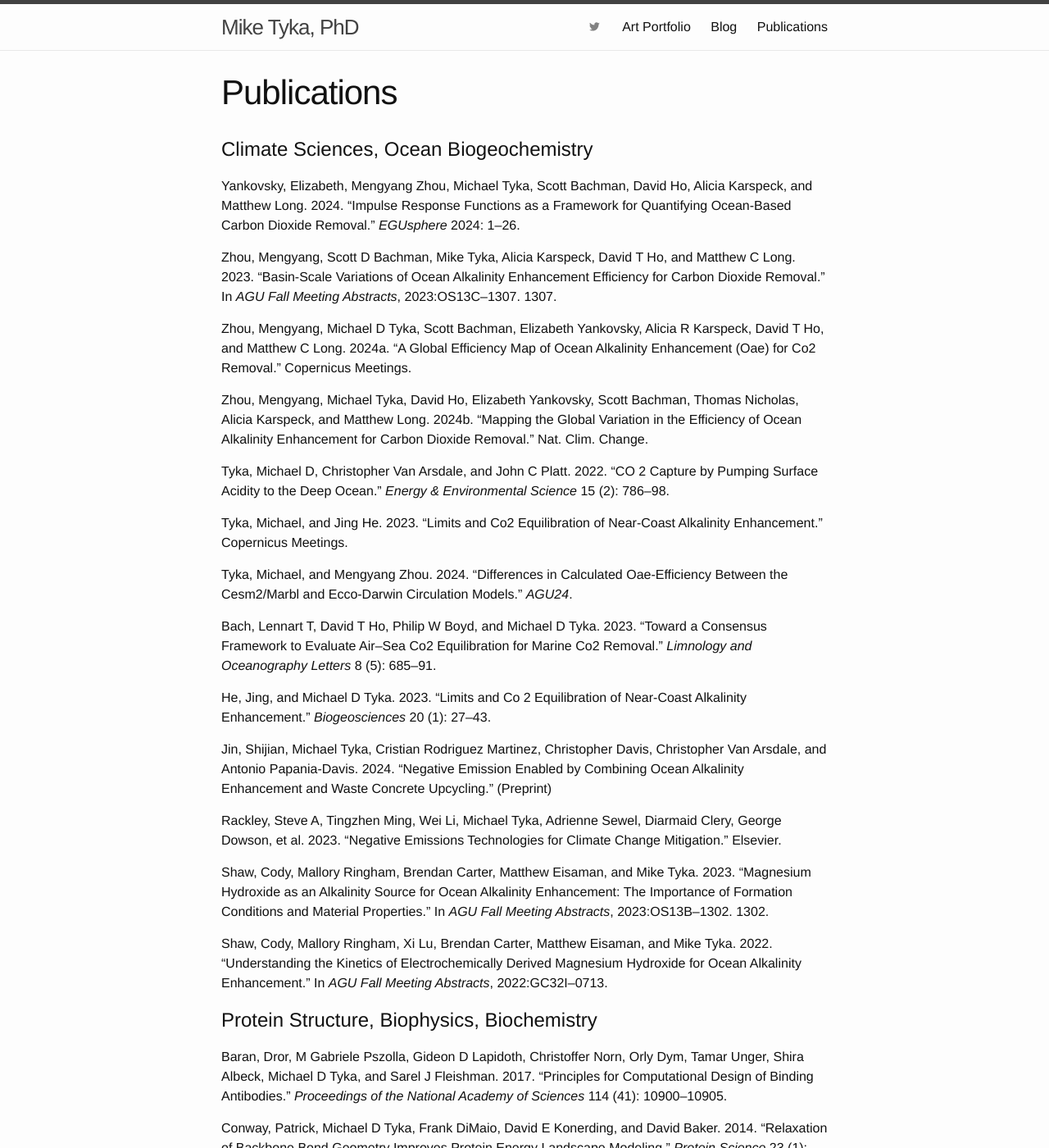
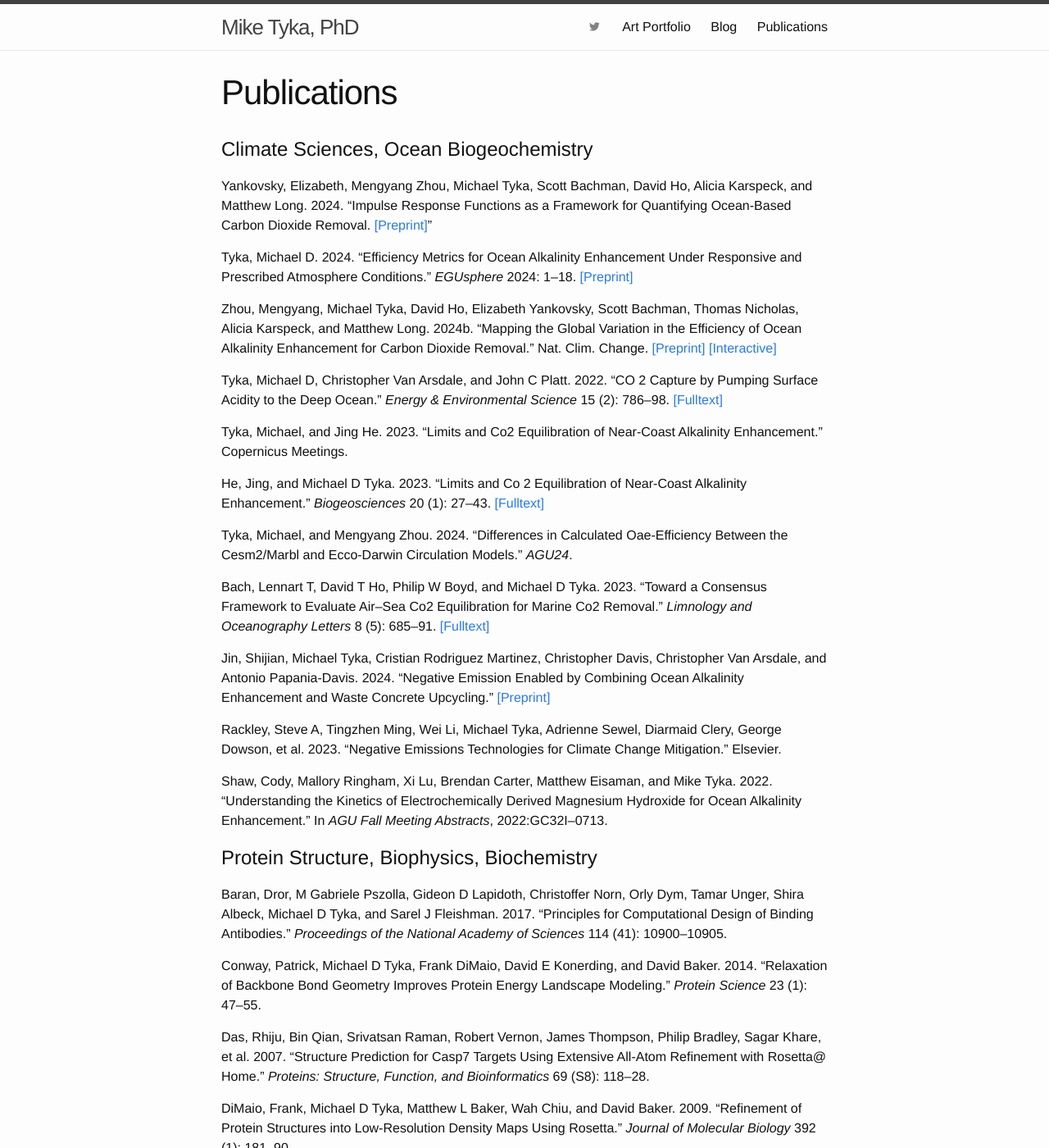
Before and after one commit to mtyka/mtyka.github.io, a Jekyll site: the page built from publications.md, in a window 1280 px wide and 1400 px high. Shown: the whole window at 82% size. Built offline with Jekyll 4.4.1, drawn with Linux system fonts in a browser that asks for light colours; some of the changed text lies outside the part shown.

Commit message:
Added links to recent papers

```diff
--- a/publications.md
+++ b/publications.md
@@ -9,30 +9,33 @@ permalink: /publications/
 
 Yankovsky, Elizabeth, Mengyang Zhou, Michael Tyka, Scott Bachman, David
 Ho, Alicia Karspeck, and Matthew Long. 2024. “Impulse Response Functions
-as a Framework for Quantifying Ocean-Based Carbon Dioxide Removal.”
-*EGUsphere* 2024: 1–26.
+as a Framework for Quantifying Ocean-Based Carbon Dioxide Removal.
+[[Preprint]](https://egusphere.copernicus.org/preprints/2024/egusphere-2024-2697/egusphere-2024-2697.pdf)”
 
-Zhou, Mengyang, Scott D Bachman, Mike Tyka, Alicia Karspeck, David T Ho,
-and Matthew C Long. 2023. “Basin-Scale Variations of Ocean Alkalinity
-Enhancement Efficiency for Carbon Dioxide Removal.” In *AGU Fall Meeting
-Abstracts*, 2023:OS13C–1307. 1307.
+Tyka, Michael D. 2024. “Efficiency Metrics for Ocean Alkalinity
+Enhancement Under Responsive and Prescribed Atmosphere Conditions.”
+*EGUsphere* 2024: 1–18.
+[[Preprint]](https://egusphere.copernicus.org/preprints/2024/egusphere-2024-2150/)
 
-Zhou, Mengyang, Michael D Tyka, Scott Bachman, Elizabeth Yankovsky,
-Alicia R Karspeck, David T Ho, and Matthew C Long. 2024a. “A Global
-Efficiency Map of Ocean Alkalinity Enhancement (Oae) for Co2 Removal.”
-Copernicus Meetings.
 
 Zhou, Mengyang, Michael Tyka, David Ho, Elizabeth Yankovsky, Scott
 Bachman, Thomas Nicholas, Alicia Karspeck, and Matthew Long. 2024b.
 “Mapping the Global Variation in the Efficiency of Ocean Alkalinity
 Enhancement for Carbon Dioxide Removal.” Nat. Clim. Change.
+[[Preprint]](https://www.researchsquare.com/article/rs-4124909/v1)
+[[Interactive]](https://carbonplan.org/research/oae-efficiency)
 
 Tyka, Michael D, Christopher Van Arsdale, and John C Platt. 2022. “CO 2
 Capture by Pumping Surface Acidity to the Deep Ocean.” *Energy &
 Environmental Science* 15 (2): 786–98.
+[[Fulltext]](https://pubs.rsc.org/en/content/articlelanding/2022/ee/d1ee01532j)
 
 Tyka, Michael, and Jing He. 2023. “Limits and Co2 Equilibration of
 Near-Coast Alkalinity Enhancement.” Copernicus Meetings.
+
+He, Jing, and Michael D Tyka. 2023. “Limits and Co 2 Equilibration of
+Near-Coast Alkalinity Enhancement.” *Biogeosciences* 20 (1): 27–43.
+[[Fulltext]](https://bg.copernicus.org/articles/20/27/2023/bg-20-27-2023.html)
 
 Tyka, Michael, and Mengyang Zhou. 2024. “Differences in Calculated
 Oae-Efficiency Between the Cesm2/Marbl and Ecco-Darwin Circulation
@@ -41,25 +44,16 @@ Models.” *AGU24*.
 Bach, Lennart T, David T Ho, Philip W Boyd, and Michael D Tyka. 2023.
 “Toward a Consensus Framework to Evaluate Air–Sea Co2 Equilibration for
 Marine Co2 Removal.” *Limnology and Oceanography Letters* 8 (5): 685–91.
-
-He, Jing, and Michael D Tyka. 2023. “Limits and Co 2 Equilibration of
-Near-Coast Alkalinity Enhancement.” *Biogeosciences* 20 (1): 27–43.
+[[Fulltext]](https://aslopubs.onlinelibrary.wiley.com/doi/10.1002/lol2.10330)
 
 Jin, Shijian, Michael Tyka, Cristian Rodriguez Martinez, Christopher
 Davis, Christopher Van Arsdale, and Antonio Papania-Davis. 2024.
 “Negative Emission Enabled by Combining Ocean Alkalinity Enhancement and
-Waste Concrete Upcycling.” (Preprint)
+Waste Concrete Upcycling.” [[Preprint]](https://chemrxiv.org/engage/chemrxiv/article-details/66ccbc76a4e53c4876b0e974)
 
 Rackley, Steve A, Tingzhen Ming, Wei Li, Michael Tyka, Adrienne Sewel,
 Diarmaid Clery, George Dowson, et al. 2023. “Negative Emissions
 Technologies for Climate Change Mitigation.” Elsevier.
-
-
-Shaw, Cody, Mallory Ringham, Brendan Carter, Matthew Eisaman, and Mike
-Tyka. 2023. “Magnesium Hydroxide as an Alkalinity Source for Ocean
-Alkalinity Enhancement: The Importance of Formation Conditions and
-Material Properties.” In *AGU Fall Meeting Abstracts*, 2023:OS13B–1302.
-1302.
 
 Shaw, Cody, Mallory Ringham, Xi Lu, Brendan Carter, Matthew Eisaman, and
 Mike Tyka. 2022. “Understanding the Kinetics of Electrochemically
@@ -173,10 +167,6 @@ Song, David C Richardson, Jane S Richardson, and David Baker. 2011.
 “Alternate States of Proteins Revealed by Detailed Energy Landscape
 Mapping.” *Journal of Molecular Biology* 405 (2): 607–18.
 
-Tyka, Michael D. 2024. “Efficiency Metrics for Ocean Alkalinity
-Enhancement Under Responsive and Prescribed Atmosphere Conditions.”
-*EGUsphere* 2024: 1–18.
-
 Tyka, Michael D, Richard B Sessions, and Anthony R Clarke. 2007.
 “Absolute Free-Energy Calculations of Liquids Using a Harmonic Reference
 State.” *The Journal of Physical Chemistry B* 111 (32): 9571–80.
@@ -186,7 +176,7 @@ State.” *The Journal of Physical Chemistry B* 111 (32): 9571–80.
 Januszewski, Michał, Jörgen Kornfeld, Peter H Li, Art Pope, Tim Blakely,
 Larry Lindsey, Jeremy Maitin-Shepard, Mike Tyka, Winfried Denk, and
 Viren Jain. 2018. “High-Precision Automated Reconstruction of Neurons
-with Flood-Filling Networks.” *Nature Methods* 15 (8): 605–10.
+with Flood-Filling Networks.” [*Nature Methods* 15 (8): 605–10.](https://www.nature.com/articles/s41592-018-0049-4)
 
 Li, Peter H, Larry F Lindsey, Michał Januszewski, Mike Tyka, Jeremy
 Maitin-Shepard, Tim Blakely, and Viren Jain. 2019. “Automated
```
